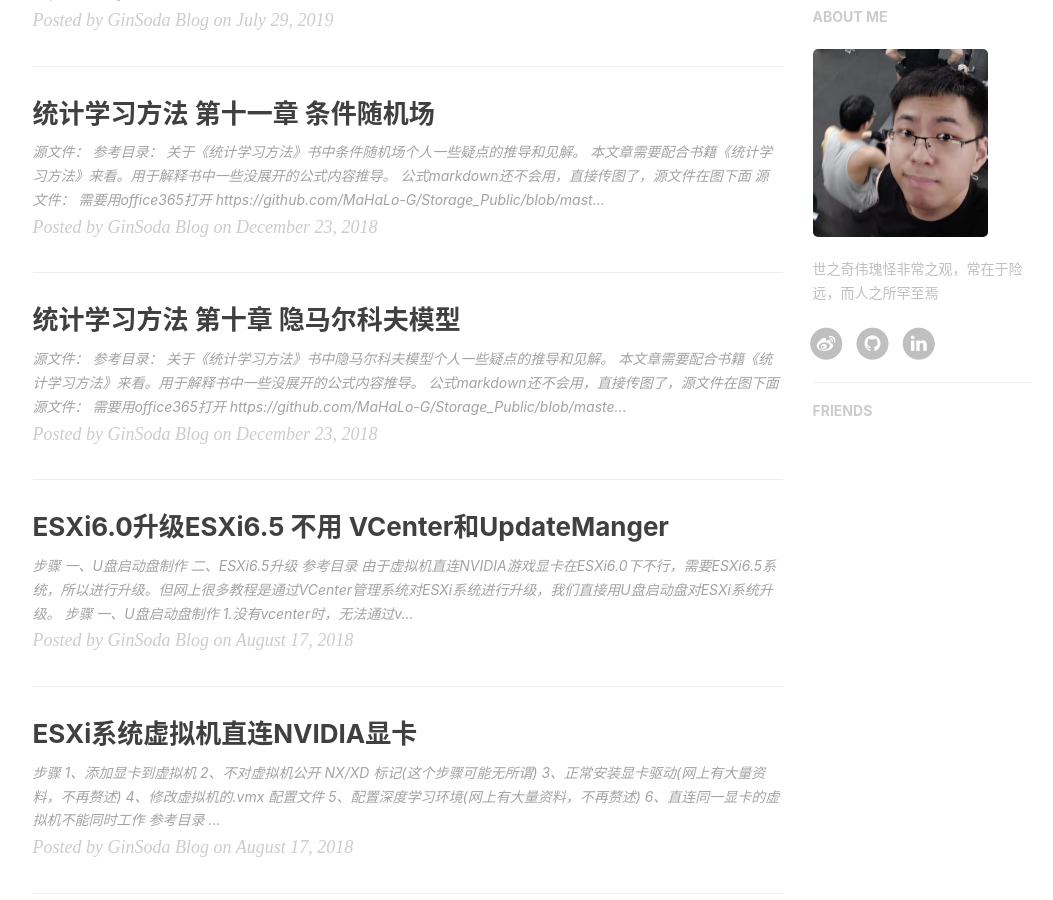
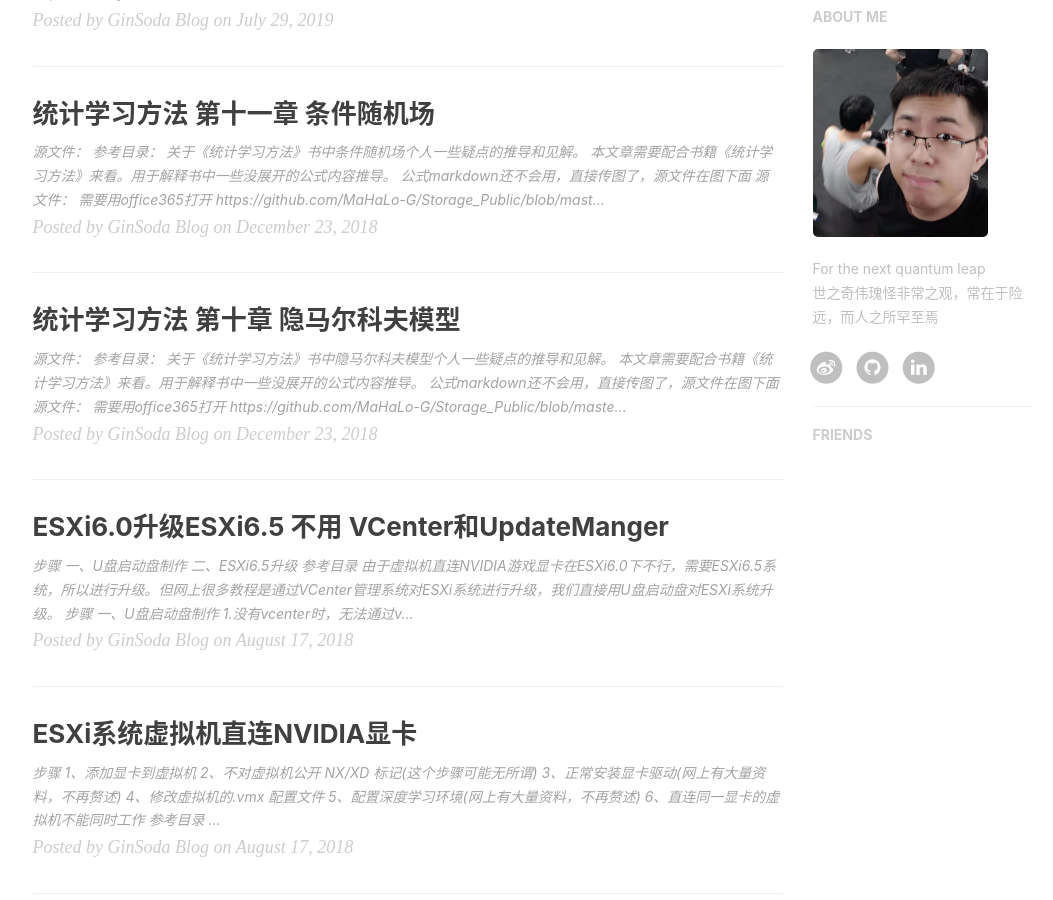
Before and after one commit to GinSoda/GinSoda.github.io, a Jekyll site: the page built from index.html, in a window 1280 px wide and 900 px high, scrolled down 578 px. Shown: the whole window, without its empty margins (135-1188 px from the left). Built offline with Jekyll 4.4.1, drawn with Linux system fonts in a browser that asks for light colours; nearby versions of some CDN libraries; the list of posts is cut into pages by our own code; comment, search, counter and statistics services are not loaded.

Commit message:
Update _config.yml

```diff
--- a/_config.yml
+++ b/_config.yml
@@ -78,7 +78,7 @@ ba_track_id: 4a0b772a59d21c3efa1dbaa82b4a57a0
 
 # Sidebar settings
 sidebar: true                           # whether or not using Sidebar.
-sidebar-about-description: "世之奇伟瑰怪非常之观，常在于险远，而人之所罕至焉"
+sidebar-about-description: "For the next quantum leap<br>世之奇伟瑰怪非常之观，常在于险远，而人之所罕至焉"
 sidebar-avatar: img/avatar-gzy-ny.jpg      # use absolute URL, seeing it's used in both `/` and `/about/`
 
 
```
